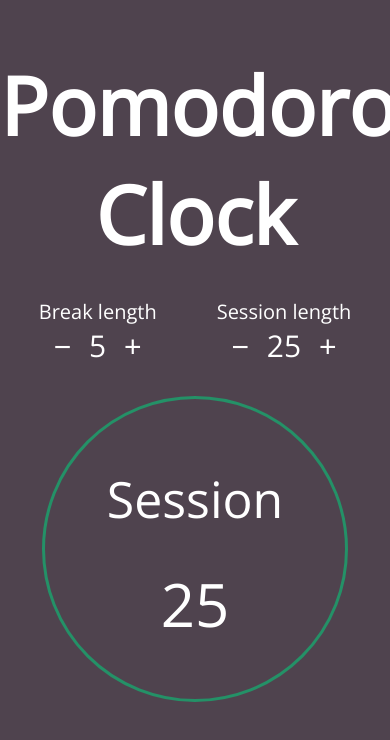
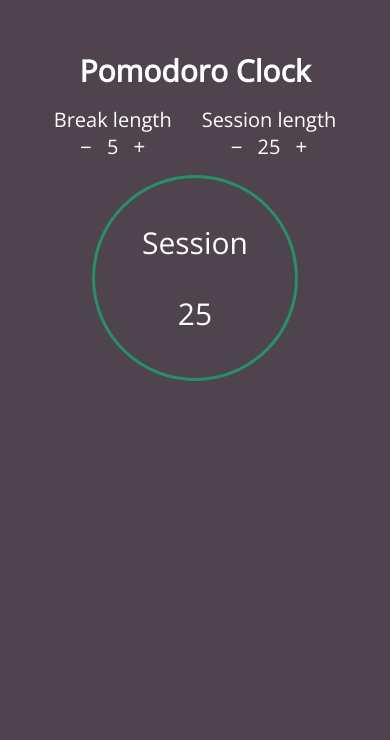
Before and after one commit to sargalias/freecodecamp-frontend, a plain HTML site: page Pomodoro clock/index.html in a window 390 px wide. Drawn offline with nearby package versions, Linux system fonts and the light colour scheme.

Commit message:
made other projects responsive

```diff
--- a/Calculator/styles.css
+++ b/Calculator/styles.css
@@ -97,3 +97,11 @@ body {
 .buttons-container .red {
 	background-color: #C40C55;
 }
+
+
+@media screen and (max-width: 400px), screen and (max-height: 400px) {
+  .container {
+    transform: scale(0.8);
+    margin-top: 50px;
+  }
+}
--- a/Pomodoro clock/styles.css
+++ b/Pomodoro clock/styles.css
@@ -107,3 +107,42 @@ h1 {
 .break-color {
 	background-color: #d83122;
 }
+
+@media screen and (max-width: 550px), screen and (max-height: 550px) {
+  h1 {
+	font-size: 5rem;
+  }
+}
+
+@media screen and (max-width: 400px), screen and (max-height: 400px) {
+  h1 {
+  	margin-top: 1rem;
+  	font-size: 3rem;
+  }
+  .select, .select-button {
+  	font-size: 2rem;
+  }
+
+  .circle {
+  	width: 200px;
+  	height: 200px;
+  }
+  #timer-title {
+	font-size: 3rem;
+	font-weight: 400;
+	margin-top: 40px;
+	margin-bottom: 30px;
+	z-index: 1;
+  }
+
+  #countdown {
+	font-size: 3rem;
+	z-index: 1;
+}
+
+  .break-container, .session-container {
+  	margin: 15px;
+  }
+
+
+}
--- a/Tic tac toe/styles.css
+++ b/Tic tac toe/styles.css
@@ -12,6 +12,12 @@ html {
 body {
 	font-family: 'Open Sans', sans-serif;
 	background-color: #FDE6E8;
+}
+
+main {
+	display: flex;
+	justify-content: center;
+	align-items: center;
 }
 
 .container {
@@ -153,3 +159,21 @@ h1 {
 .finish-animation p {
 	margin-top: 10rem;
 }
+
+@media screen and (max-width: 550px), screen and (max-height: 550px) {
+  .container {
+    transform: scale(0.7);
+  }
+  h1 {
+  	margin-top: 3rem;
+  }
+}
+
+@media screen and (max-width: 400px), screen and (max-height: 400px) {
+  .container {
+    transform: scale(0.6);
+  }
+  h1 {
+  	margin-top: 1rem;
+  }
+}
```
Also changed, not shown: 3 other files.
